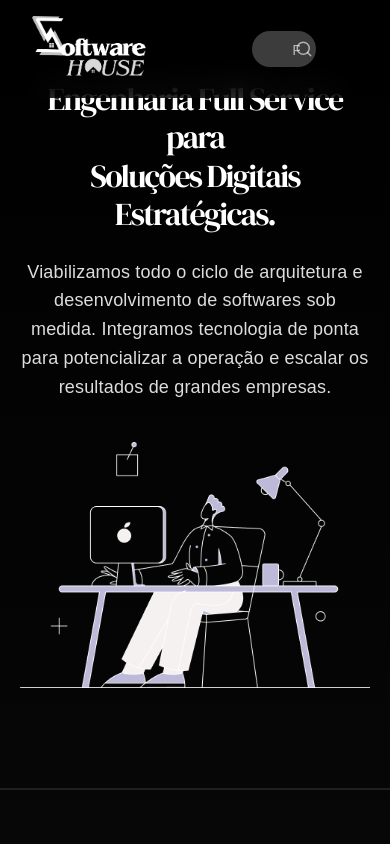
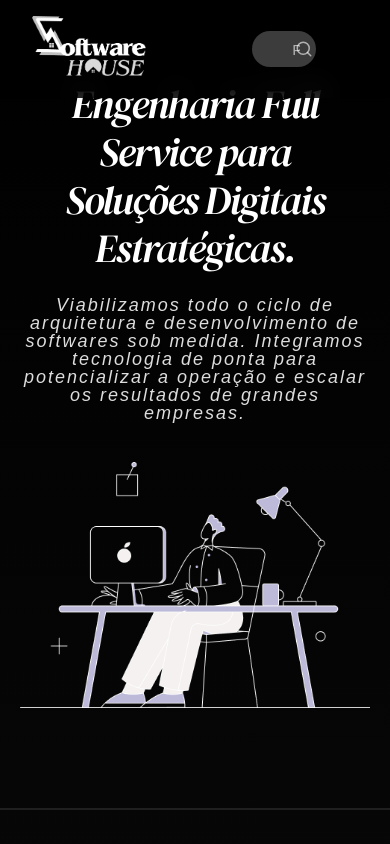
Before and after one commit to Sigma-Software-House/Software-House, a React (Vite) app: page /solucoes in a window 390 px wide. Shown: the top 844 px of the page. Built offline with nearby package versions, Linux system fonts and the light colour scheme.

Commit message:
ajuste na fonte de solutions

```diff
--- a/src/pages/solutions/solutions.css
+++ b/src/pages/solutions/solutions.css
@@ -23,11 +23,13 @@
 }
 
 .hero-title {
+    font-size: 50px;
+    text-align: left;
+    font-weight: 600;
+    font-style: italic;
     font-family: 'DM Serif Display', serif;
-    font-size: clamp(32px, 4vw, 48px);
-    font-weight: 700;
+    margin-bottom: 24px;
     line-height: 1.2;
-    margin-bottom: 24px;
 }
 
 .hero-title span {
@@ -35,8 +37,11 @@
 }
 
 .hero-text {
-    font-size: 18px;
-    line-height: 1.6;
+    line-height: 1;
+    font-size: 25px;
+    text-align: left;
+    font-style: italic;
+    letter-spacing: 2px;
     color: #DDDDDD;
 }
 
@@ -47,8 +52,9 @@
 }
 
 .hero-image {
-    max-width: 100%;
+    width: 100%;
     height: auto;
+    max-width: 600px;
     object-fit: contain;
 }
 
@@ -183,6 +189,16 @@
         text-align: center;
     }
 
+    .hero-title {
+        text-align: center;
+        font-size: 40px;
+    }
+
+    .hero-text {
+        text-align: center;
+        font-size: 18px;
+    }
+
     .solution-row, .solution-row:nth-child(even) {
         flex-direction: column;
         gap: 40px;
```
